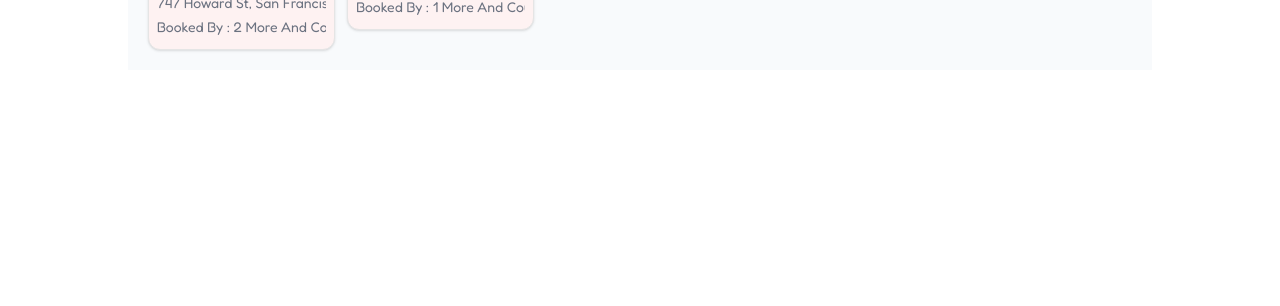
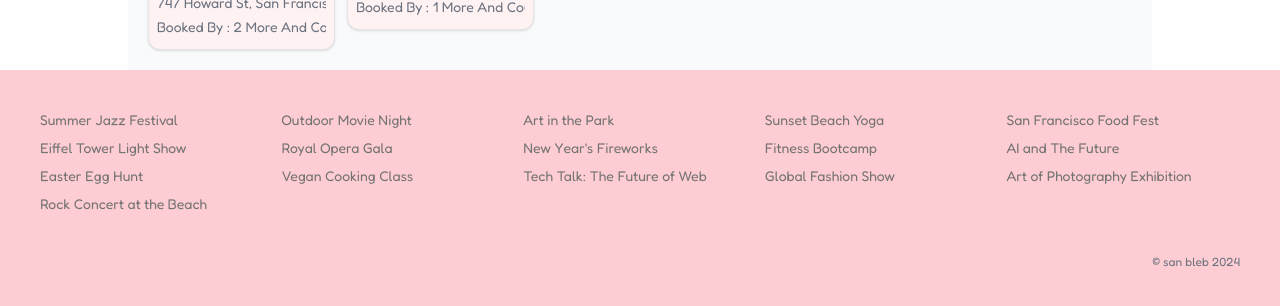
Before and after one commit to sanbleb-hash/events-planner, a Next.js app: page / in a window 1280 px wide. Shown: the part 1924-2230 px from the top of the page. Before the commit the page ends 1994 px from the top, so only its background shows below. Built offline with nearby package versions, Linux system fonts and the light colour scheme.

Commit message:
initial frontend wind-down

```diff
--- /dev/null
+++ b/app/_components/footer.tsx
@@ -0,0 +1,30 @@
+import { eventslist } from '@/libs/eventsList';
+import Link from 'next/link';
+import React from 'react';
+
+type Props = {};
+
+const Footer = (props: Props) => {
+	const date = new Date();
+	const thisYear = date.getFullYear();
+	return (
+		<footer className='min-h-[15rem] bg-rose-200 p-10 h-auto flex flex-col justify-between'>
+			<div className='grid grid-cols-2 md:grid-cols-3 lg:grid-cols-5 items-center justify-start flex-wrap gap-2'>
+				{eventslist.map((eventCat) => (
+					<Link
+						href={`/events/explore?cat=${eventCat.title}`}
+						className=' text-xs md:text-sm text-muted-foreground'
+						key={eventCat.id}
+					>
+						{eventCat.title}
+					</Link>
+				))}
+			</div>
+			<p className='text-gray-500 text-xs self-end mt-4'>
+				&copy; san bleb {thisYear}
+			</p>
+		</footer>
+	);
+};
+
+export default Footer;
--- a/app/_components/navbar.tsx
+++ b/app/_components/navbar.tsx
@@ -10,7 +10,7 @@ import { ImLocation } from 'react-icons/im';
 import { FaBars } from 'react-icons/fa';
 
 import { navListItems } from '@/libs/navLinks';
-import SearchBox from './form-input';
+import SearchBox from './searchBox';
 import { FormProvider, useForm } from 'react-hook-form';
 import { zodResolver } from '@hookform/resolvers/zod';
 import { z } from 'zod';
@@ -33,7 +33,7 @@ const NavBar = () => {
 	// Handle form submission
 	const onSubmit = (data: z.infer<typeof searchSchema>) => {
 		const { searchTerm, location } = data;
-		if (!data) return;
+		if (searchTerm === '' || location === '') return;
 		// Create URL search parameters
 		const params = new URLSearchParams();
 
--- a/app/layout.tsx
+++ b/app/layout.tsx
@@ -2,6 +2,7 @@ import type { Metadata } from 'next';
 import { Fredoka } from 'next/font/google';
 import './globals.css';
 import NavBar from './_components/navbar';
+import Footer from './_components/footer';
 const fredoko = Fredoka({
 	subsets: ['hebrew'],
 	weight: ['300', '400', '600'],
@@ -22,6 +23,7 @@ export default function RootLayout({
 			<body className={fredoko.className}>
 				<NavBar />
 				<main className=' w-full min-h-screen bg-white'>{children}</main>
+				<Footer />
 			</body>
 		</html>
 	);
```
Also changed, not shown: app/_components/searchBox.tsx (renamed from app/_components/form-input.tsx).
